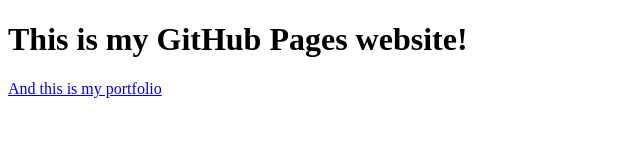
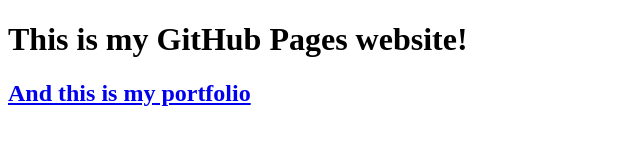
Before and after one commit to Thanos-M11/Thanos-M11.github.io, a plain HTML site: page index.html in a window 1280 px wide. Shown: the whole page, without its empty margins (0-640 px from the left). Drawn offline with Linux system fonts and the light colour scheme.

Commit message:
Update index.html

```diff
--- a/index.html
+++ b/index.html
@@ -5,6 +5,6 @@
     </head>
     <body>
         <h1>This is my GitHub Pages website!</h1>
-        <a href="https://thanosdev.netlify.app" target="_blank" >And this is my portfolio</a>
+        <h2><a href="https://thanosdev.netlify.app" target="_blank" >And this is my portfolio</a></h2>
     </body>
 </html>
```
